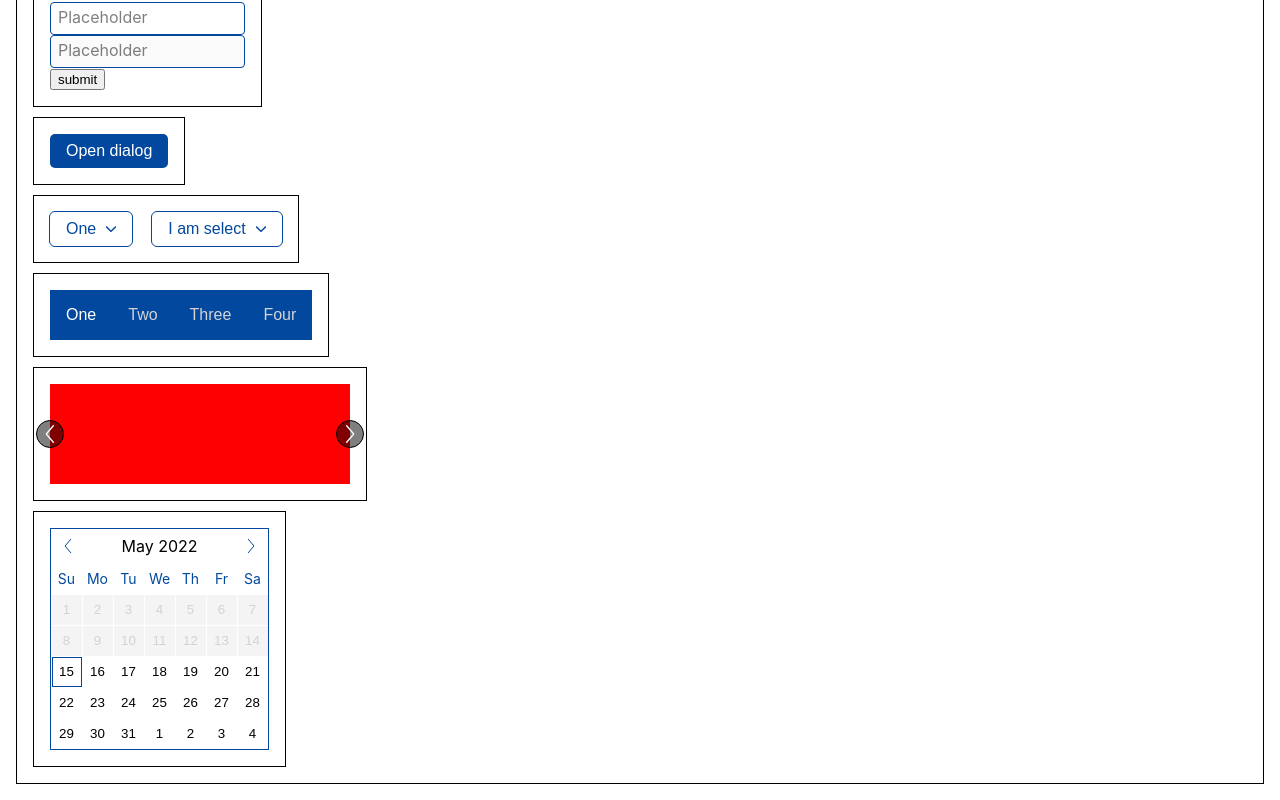
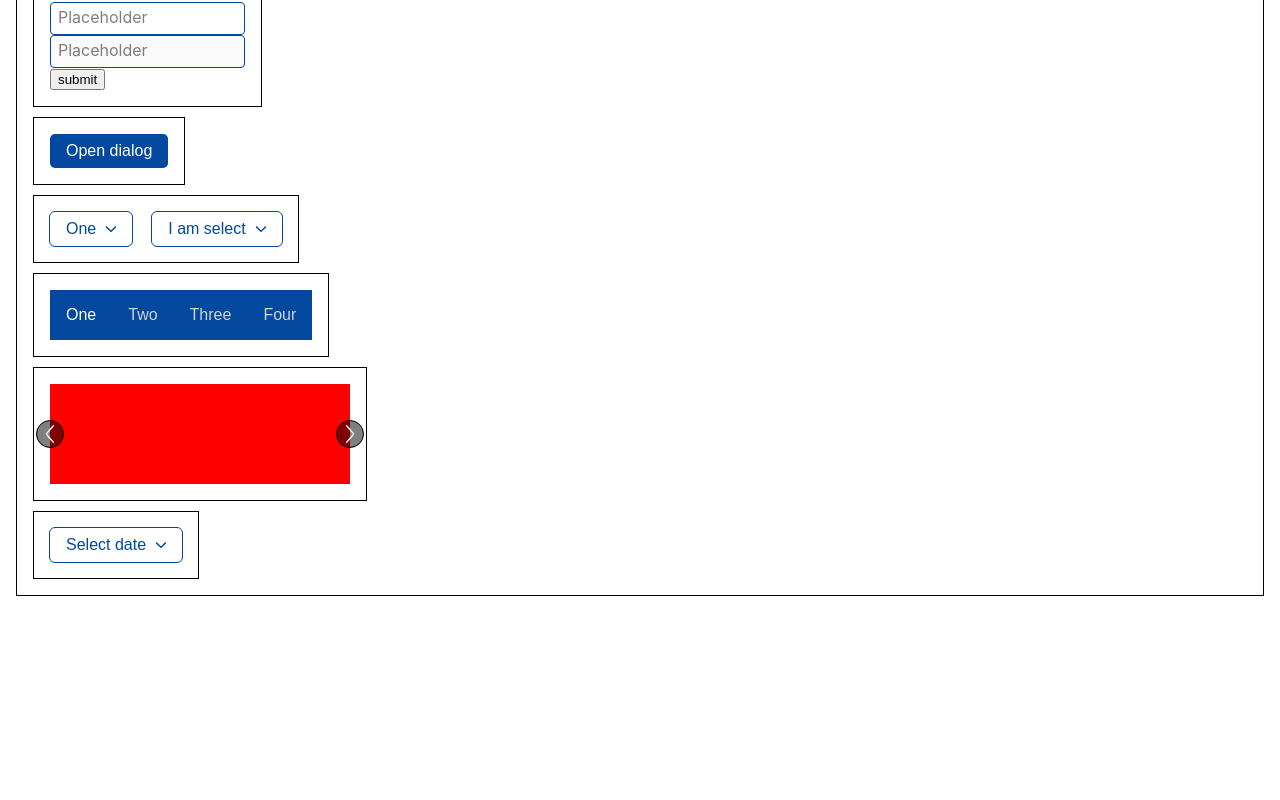
Before and after one commit to bandvov/react-ui-kit, a React (Create React App) app: page / in a window 1280 px wide. Shown: the part 1013-1813 px from the top of the page. After the commit the page ends 1625 px from the top, so only its background shows below. Built offline with nearby package versions, Linux system fonts and the light colour scheme.

Commit message:
add dropdown for datepicker

```diff
--- a/src/components/datepicker/Datepicker.tsx
+++ b/src/components/datepicker/Datepicker.tsx
@@ -3,6 +3,7 @@ import styled from "styled-components";
 import { COLORS } from "../../CONSTANTS";
 import { ReactComponent as LeftArrow } from "../../icons/larr.svg";
 import { ReactComponent as RightArrow } from "../../icons/rarr.svg";
+import Dropdown from "../Dropdown/Dropdown";
 
 const StyledWeekName = styled.div`
   margin: 0.5px;
@@ -48,6 +49,7 @@ const StyledDatepickerContainer = styled.div`
 
   div svg:hover {
     cursor: pointer;
+    background-color: #01459733;
   }
 
   div svg path {
@@ -87,6 +89,7 @@ export default function Datepicker({
 }) {
   const [date, setDate] = useState<Date>(new Date(Date.now()));
   const [selectedDate, setSelectedDate] = useState<Date | null>();
+  const [isOpen, setIsOpen] = useState(false);
 
   const [daysInMonth, setDaysInMonth] = useState<number>(
     new Date(2020, 1, 0).getDate()
@@ -139,6 +142,11 @@ export default function Datepicker({
   };
 
   return (
+    <Dropdown
+      title={selectedDate ? selectedDate.toLocaleDateString() : "Select date"}
+      onClick={setIsOpen}
+      isOpen={isOpen}
+    >
       <StyledDatepickerContainer>
         <StyledTitle>
           <LeftArrow
@@ -229,5 +237,6 @@ export default function Datepicker({
           })}
         </div>
       </StyledDatepickerContainer>
+    </Dropdown>
   );
 }
```
Lines whose indentation alone changed are shown as unchanged.
